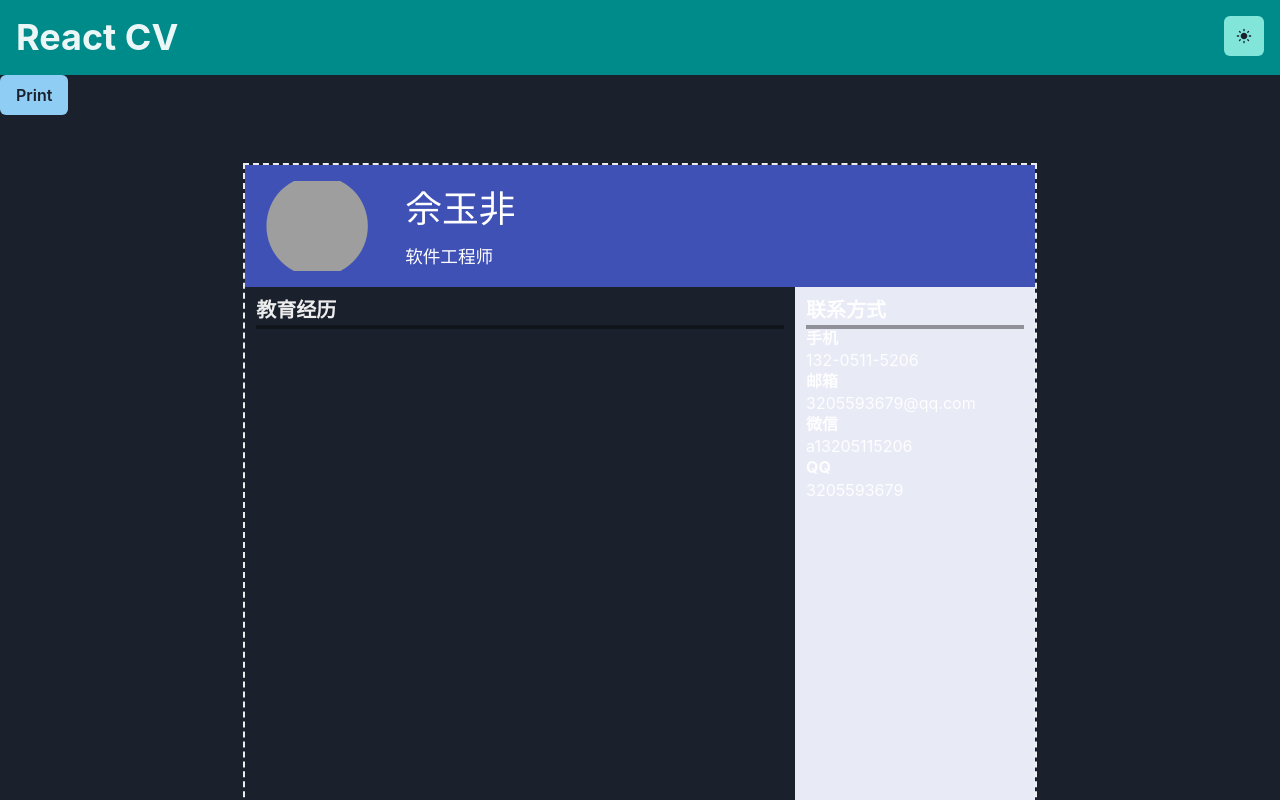
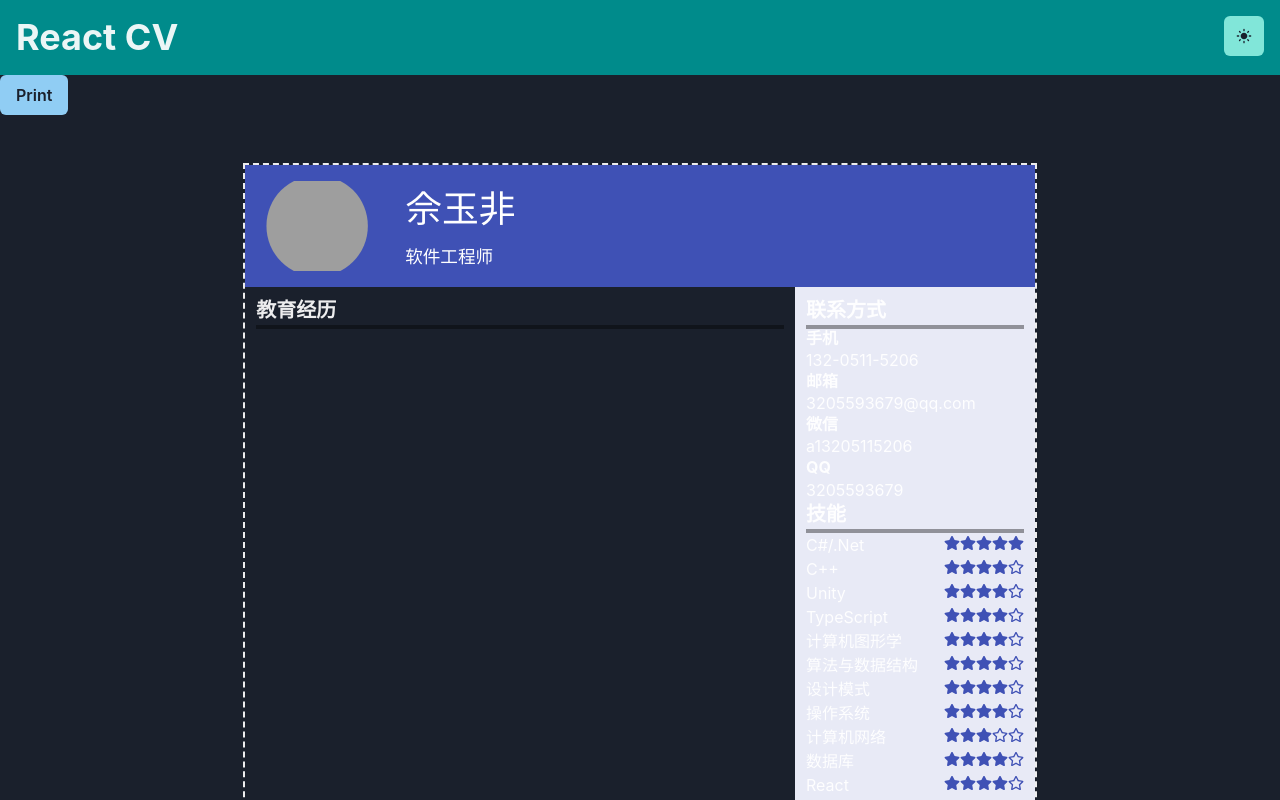
Before and after one commit to SnekTech/react-cv, a React (Vite) app: page / in a window 1280 px wide. Shown: the top 800 px of the page. Built offline with nearby package versions, Linux system fonts and the light colour scheme; grey boxes are pictures that could not be loaded.

Commit message:
add skills with rating

```diff
--- a/src/cv/CV.tsx
+++ b/src/cv/CV.tsx
@@ -3,10 +3,10 @@ import { forwardRef } from "react";
 import { Box, Flex } from "@chakra-ui/react";
 import { UnderlinedTitle } from "./components/UnderlinedTitle.tsx";
 import { Contact } from "./components/Contact.tsx";
+import { Skills } from "./components/Skills.tsx";
 
 export const CV = forwardRef<HTMLDivElement>((_, ref) => {
-    return <div ref={ref} style={{ height: '100%' }}>
-        <Flex flexDir={'column'} height={'100%'}>
+    return <Flex ref={ref} height={'100%'} flexDir={'column'}>
         <Box>
             <Header/>
         </Box>
@@ -18,8 +18,8 @@ export const CV = forwardRef<HTMLDivElement>((_, ref) => {
 
             <Box width={'240px'} bgColor={'brand.50'} padding={'0.7rem'}>
                 <Contact/>
+                <Skills/>
             </Box>
         </Flex>
     </Flex>
-    </div>
 })
--- /dev/null
+++ b/src/cv/components/Rating.tsx
@@ -0,0 +1,20 @@
+import { Icon } from "@chakra-ui/react";
+import { FaRegStar, FaStar } from "react-icons/fa";
+
+export type RatingScore = 1 | 2 | 3 | 4 | 5
+
+interface Props {
+    rating: RatingScore
+}
+
+const MaxScore = 5
+
+export function Rating({ rating }: Props) {
+
+    return <div>
+        {[...Array(MaxScore)].map((_, i) =>
+            (<Icon
+                as={i < rating ? FaStar : FaRegStar}
+                color={'brand.500'}/>))}
+    </div>
+}
--- /dev/null
+++ b/src/cv/components/Skills.tsx
@@ -0,0 +1,39 @@
+import { Rating, RatingScore } from "./Rating.tsx";
+import { UnderlinedTitle } from "./UnderlinedTitle.tsx";
+import { Flex, ListItem, Text, UnorderedList } from "@chakra-ui/react";
+
+type Skill = {
+    name: string,
+    level: RatingScore,
+}
+
+const syfSkills: Skill[] = [
+    { name: 'C#/.Net', level: 5 },
+    { name: 'C++', level: 4 },
+    { name: 'Unity', level: 4 },
+    { name: 'TypeScript', level: 4 },
+    { name: '计算机图形学', level: 4 },
+    { name: '算法与数据结构', level: 4 },
+    { name: '设计模式', level: 4 },
+    { name: '操作系统', level: 4 },
+    { name: '计算机网络', level: 3 },
+    { name: '数据库', level: 4 },
+    { name: 'React', level: 4 },
+    { name: 'Git', level: 5 },
+];
+
+export function Skills() {
+    return <>
+        <UnderlinedTitle title={'技能'}/>
+        <UnorderedList listStyleType={'none'} margin={0}>
+            {syfSkills.map(skill => (
+                <ListItem key={skill.name}>
+                    <Flex>
+                        <Text flexGrow={1}>{skill.name}</Text>
+                        <Rating rating={skill.level}/>
+                    </Flex>
+                </ListItem>
+            ))}
+        </UnorderedList>
+    </>
+}
```
Lines whose indentation alone changed are shown as unchanged.
